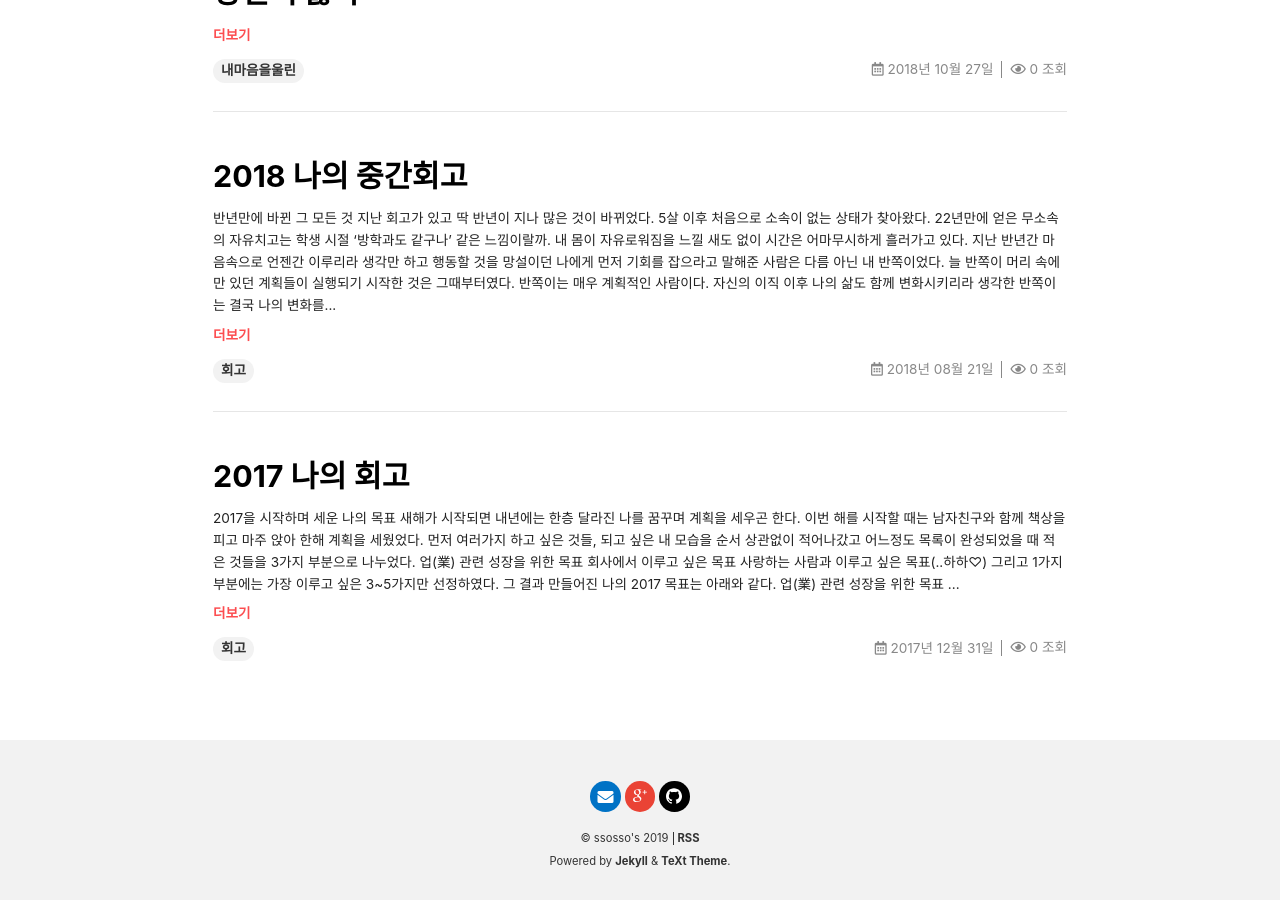
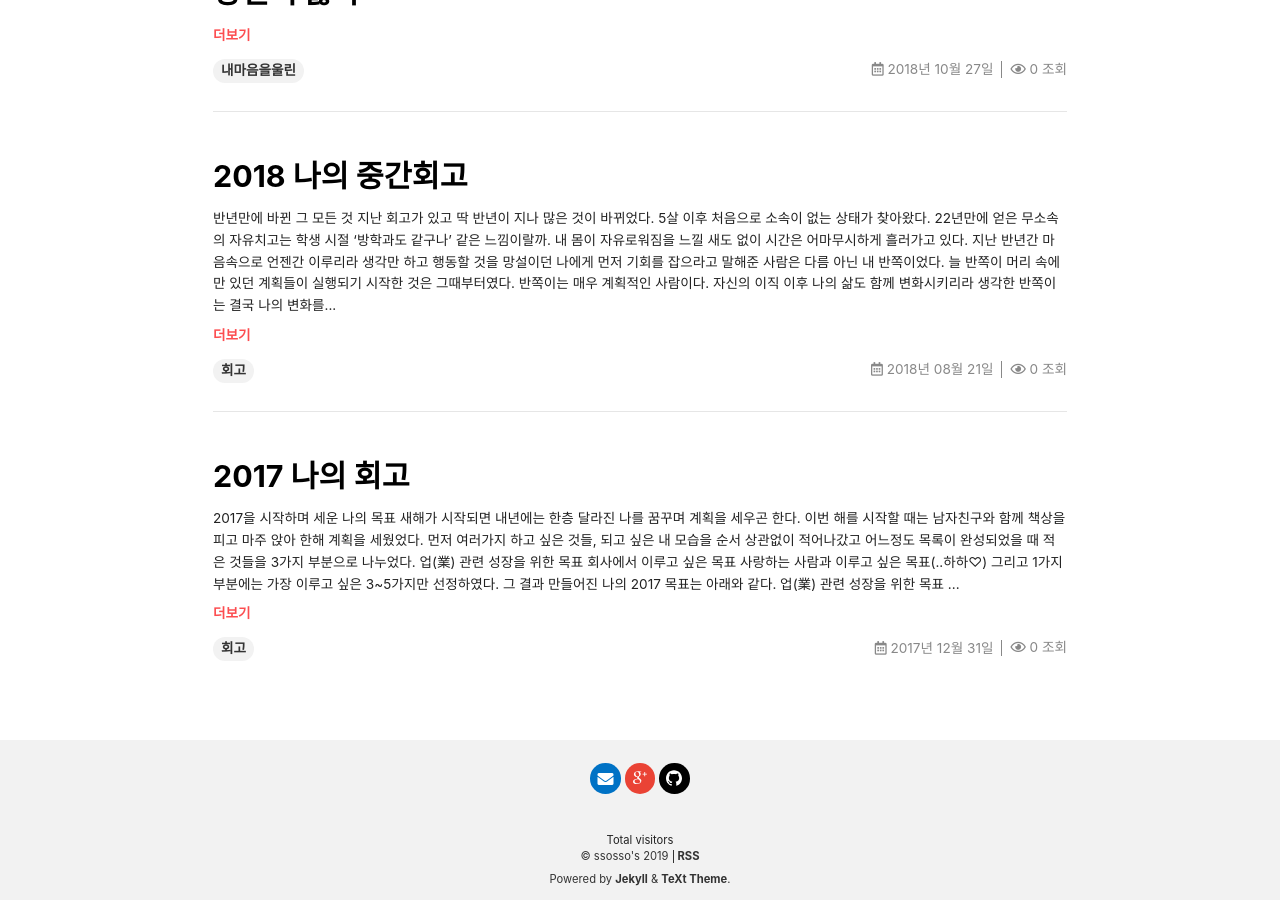
Before and after one commit to ssosso/test, a Jekyll site: the page built from index.html, in a window 1280 px wide and 900 px high, scrolled down 1303 px. Built offline with Jekyll 4.4.1, drawn with Linux system fonts in a browser that asks for light colours; nearby versions of some CDN libraries; the list of posts is cut into pages by our own code; comment, search, counter and statistics services are not loaded.

Commit message:
add busuanzi plugin

```diff
--- a/_config.yml
+++ b/_config.yml
@@ -166,7 +166,12 @@ analytics:
     tracking_id : c855be6237d6c8
 
 ## => site running visitor view
+##############################
 whos-amung: true # false (default)
+
+## => site total visitor counter
+##############################
+busuanzi: true # false (default)
 
 ## => Build
 ##############################
--- /dev/null
+++ b/_includes/busuanzi.html
@@ -0,0 +1,5 @@
+<script async src="//busuanzi.ibruce.info/busuanzi/2.3/busuanzi.pure.mini.js"></script>
+<span id="busuanzi_container_site_uv">
+  Total <span id="busuanzi_value_site_uv"></span> visitors
+</span>
+<br/>
--- a/_includes/footer.html
+++ b/_includes/footer.html
@@ -23,7 +23,12 @@
       </div>
     </aside>
     <footer class="site-info">
-      {%- include whos-amung.html -%}
+      {%- if site.whos-amung == true -%}
+        {%- include whos-amung.html -%}
+      {%- endif -%}
+      {%- if site.busuanzi == true -%}
+        {%- include busuanzi.html -%}
+      {%- endif -%}
       {%- assign _paths_rss = site.paths.rss | default: site.data.variables.default.paths.rss -%}
       {%- include snippets/get-nav-url.html path=_paths_rss -%}
       {%- assign _paths_rss = __return -%}
--- a/_includes/whos-amung.html
+++ b/_includes/whos-amung.html
@@ -1,2 +1,3 @@
 <script id="_wauu20">var _wau = _wau || []; _wau.push(["dynamic", "x0p6rbb6x0", "u20", "e6b8afffffff", "small"]);</script>
 <script async src="//waust.at/d.js"></script>
+<br/>
```
